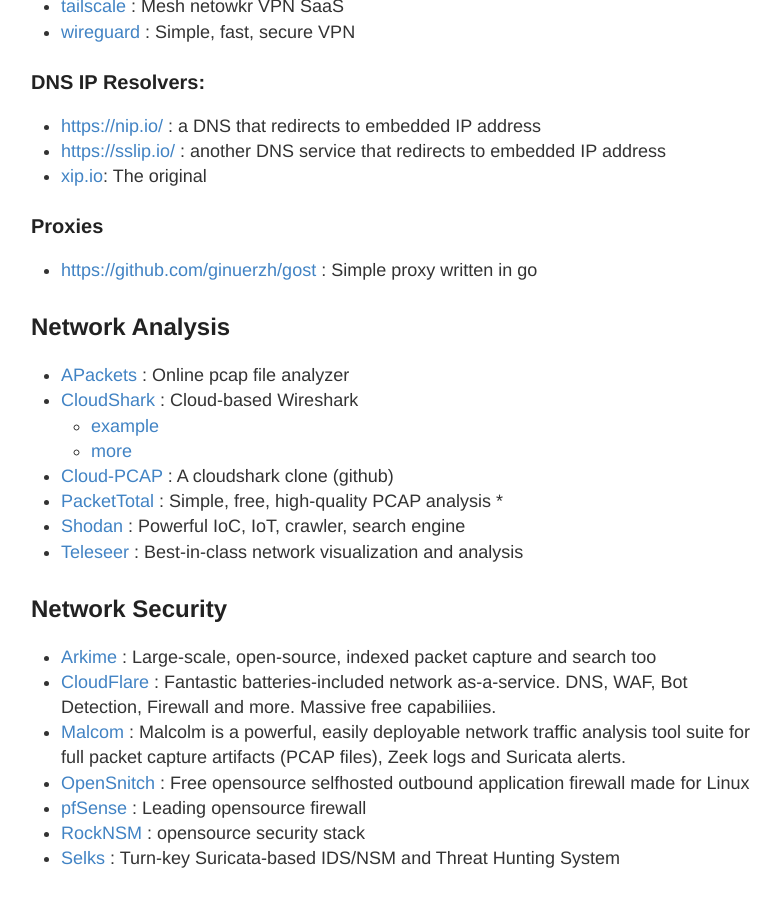
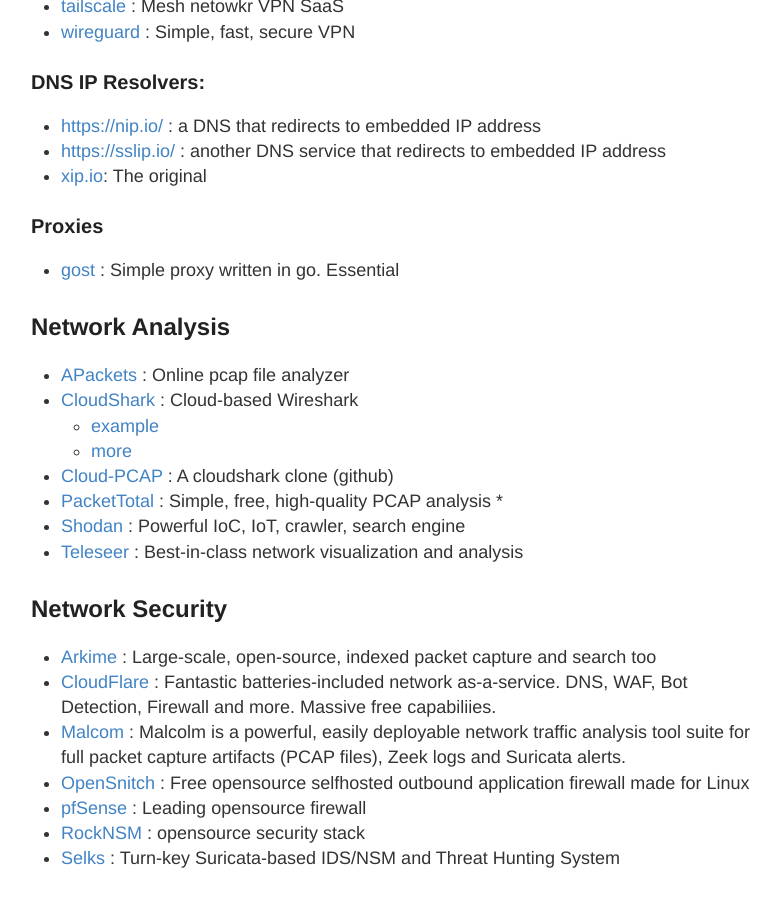
Before and after one commit to stevehenderson/stevehenderson.github.io, a Jekyll site: the page built from tools.md, in a window 1280 px wide and 900 px high, scrolled down 2656 px. Shown: the whole window, without its empty margins (249-1030 px from the left). Built offline with Jekyll 4.4.1, drawn with Linux system fonts in a browser that asks for light colours.

Commit message:
Update tools.md

```diff
--- a/tools.md
+++ b/tools.md
@@ -88,7 +88,7 @@
    * [xip.io](xip.io):  The original
 
 ### Proxies
-   * [https://github.com/ginuerzh/gost](gost) : Simple proxy written in go
+   * [gost](https://github.com/ginuerzh/gost) : Simple proxy written in go.  Essential
 
 ## Network Analysis
    * [APackets](https://apackets.com/) : Online pcap file analyzer
```
